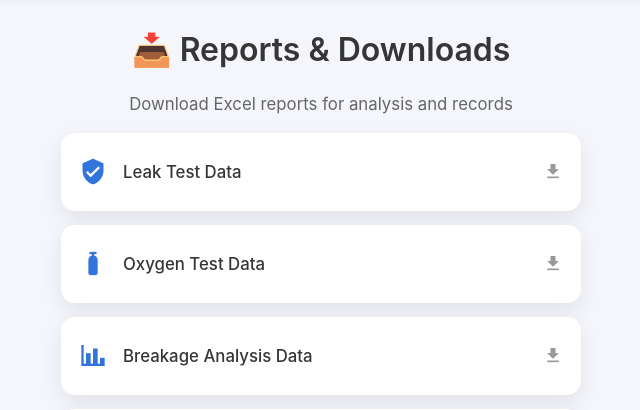
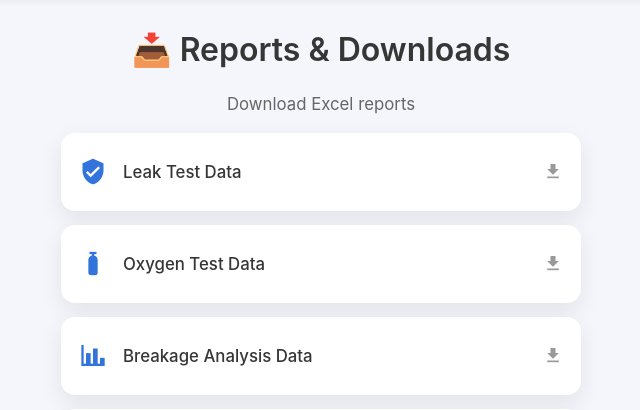
Before and after one commit to KingKai31/beyond_snack_portal, a Flask app: template templates/reports.html in a window 1280 px wide. Shown: the part 76-486 px from the top of the page, without its empty margins (319-959 px from the left). Run offline with Flask 3, Linux system fonts and the light colour scheme; the template is opened without the code that fills it, so the values that code supplies are empty; some libraries are stand-ins or nearby versions.

Commit message:
Refactor reports page layout and content
Updated report download section with improved styling and content.

```diff
--- a/templates/reports.html
+++ b/templates/reports.html
@@ -45,19 +45,19 @@
 
 <h1 class="title has-text-centered">📥 Reports & Downloads</h1>
 <p class="has-text-centered mb-4" style="color:#666;">
-  Download Excel reports for analysis and records
+  Download Excel reports
 </p>
 
 <div class="reports-container">
 
-  <!-- LEAK TEST -->
+  <!-- LEAK -->
   <a href="/export/leak_tests" class="report-card">
     <span class="mdi mdi-shield-check report-icon"></span>
     <span class="report-text">Leak Test Data</span>
     <span class="mdi mdi-download report-arrow"></span>
   </a>
 
-  <!-- OXYGEN TEST -->
+  <!-- OXYGEN -->
   <a href="/export/oxygen_tests" class="report-card">
     <span class="mdi mdi-gas-cylinder report-icon"></span>
     <span class="report-text">Oxygen Test Data</span>
```
